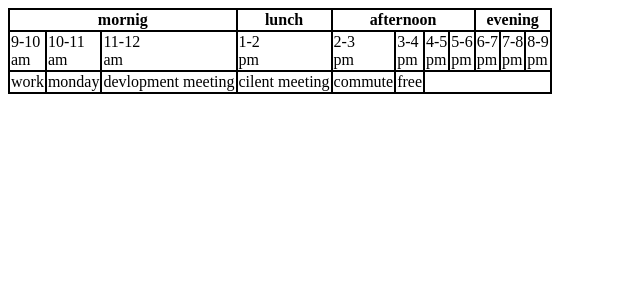
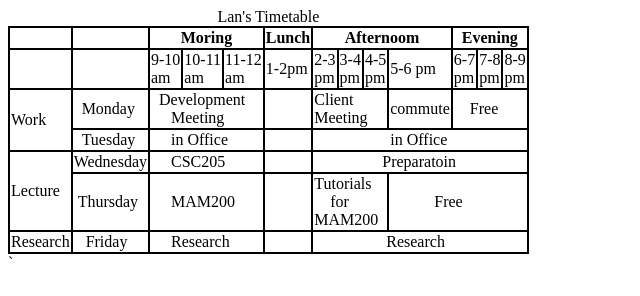
Before and after one commit to rakholiyaharsh12/reactjs_harsh, a plain HTML site: page HTML/table_4.html in a window 1280 px wide. Shown: the whole page, without its empty margins (0-640 px from the left). Drawn offline with Linux system fonts and the light colour scheme.

Commit message:
first commit

```diff
--- a/HTML/table_4.html
+++ b/HTML/table_4.html
@@ -1,50 +1,105 @@
 <!DOCTYPE html>
 <html>
+
 <head>
-        <title>table 4</title>
-    </head>
+    <title>TABLE 2</title>
     <style>
         table,
         th,
-        td{
+        td {
             border: 2px solid black;
             border-collapse: collapse;
         }
     </style>
+</head>
+
+<body>
+
+    <html>
+
     <body>
         <table>
-            <thead>
-                <!-- adhuru -->
+            <caption>Lan's Timetable</caption>
+            <tr>
+                <th></th>
+                <th></th>
+                <th colspan="3">Moring</th>
+                <th>Lunch</th>
+                <th colspan="4"> Afternoom</th>
+                <th colspan="3"> Evening</th>
+            </tr>
 
-                    <th colspan= "3">mornig</th>
-                    <th>lunch</th>
-                    <th colspan="4">afternoon</th>
-                    <th colspan="3">evening</th>
-                </tr>
             <tr>
-
-                    <td>9-10<br>am</td>
+                <th></th>
+                <th></th>
+                <td>9-10 <br>am</td>
                 <td>10-11<br>am</td>
                 <td>11-12<br>am</td>
-                    <td>1-2<br>pm</td>
+
+                <td>1-2pm</td>
+
                 <td>2-3<br>pm</td>
                 <td>3-4<br>pm</td>
                 <td>4-5<br>pm</td>
-                    <td>5-6<br>pm</td>
+
+                <td>5-6 pm</td>
+
                 <td>6-7<br>pm</td>
                 <td>7-8<br>pm</td>
                 <td>8-9<br>pm</td>
+            <tr></tr>
+            <tr></tr>
+            </tr>
+
+
+            <tr>
+                <td rowspan="2">Work</td>
+                <td>&nbsp;&nbsp;Monday</td>
+                <td colspan="3">&nbsp;&nbsp;Development<br>&nbsp;&nbsp;&nbsp;&nbsp;&nbsp;Meeting</td>
+                <td></td>
+                <td colspan="3">Client<br>Meeting</td>
+                <td>commute</td>
+                <td colspan="3">&nbsp;&nbsp;&nbsp;&nbsp;Free</td>
+            </tr>
+            <tr>
+                <td>&nbsp;&nbsp;Tuesday</td>
+                <td colspan="3">&nbsp;&nbsp;&nbsp;&nbsp;&nbsp;in Office</td>
+                <td></td>
+                <td colspan="7">
+                    &nbsp;&nbsp;&nbsp;&nbsp;&nbsp;&nbsp;&nbsp;&nbsp;&nbsp;&nbsp;&nbsp;&nbsp;&nbsp;&nbsp;&nbsp;&nbsp;&nbsp;&nbsp;&nbsp;in
+                    Office</td>
+            </tr>
+
+            <tr>
+                <td rowspan="4">Lecture</td>
+                <td>Wednesday</td>
+                <td colspan="3">&nbsp;&nbsp;&nbsp;&nbsp;&nbsp;CSC205</td>
+                <td></td>
+                <td colspan="7">
+                    &nbsp;&nbsp;&nbsp;&nbsp;&nbsp;&nbsp;&nbsp;&nbsp;&nbsp;&nbsp;&nbsp;&nbsp;&nbsp;&nbsp;&nbsp;&nbsp;&nbsp;Preparatoin
+                </td>
+            <tr>
+            <tr>
+                <td>&nbsp;Thursday</td>
+                <td colspan="3">&nbsp;&nbsp;&nbsp;&nbsp;&nbsp;MAM200</td>
+                <td></td>
+                <td colspan="3">Tutorials<br>&nbsp;&nbsp;&nbsp;&nbsp;for<br>MAM200</td>
+                <td colspan="4">&nbsp;&nbsp;&nbsp;&nbsp;&nbsp;&nbsp;&nbsp;&nbsp;&nbsp;&nbsp;&nbsp;Free</td>
+            </tr>
+
+            <tr>
+            <tr></tr>
+            <td rowspan="">Research</td>
+            <td>&nbsp;&nbsp;&nbsp;Friday</td>
+            <td colspan="3">&nbsp;&nbsp;&nbsp;&nbsp;&nbsp;Research</td>
+            <td></td>
+            <td colspan="7">
+                &nbsp;&nbsp;&nbsp;&nbsp;&nbsp;&nbsp;&nbsp;&nbsp;&nbsp;&nbsp;&nbsp;&nbsp;&nbsp;&nbsp;&nbsp;&nbsp;&nbsp;&nbsp;Research
+            </td>
+
 
             </tr>
-                <tr>
-                    <td>work</td>
-                    <td>monday</td>
-                    <td>devlopment meeting</td>
-                    <td>cilent meeting</td>
-                    <td>commute</td>
-                    <td>free</td>
-                </tr>
-            </thead>
         </table>
     </body>
-</html>
+
+    </html>`
```
Also changed, not shown: HTML/table_1.html (+3 -3 lines), HTML/table_6.html (added, +67 -0 lines). Lines whose indentation alone changed are shown as unchanged.
